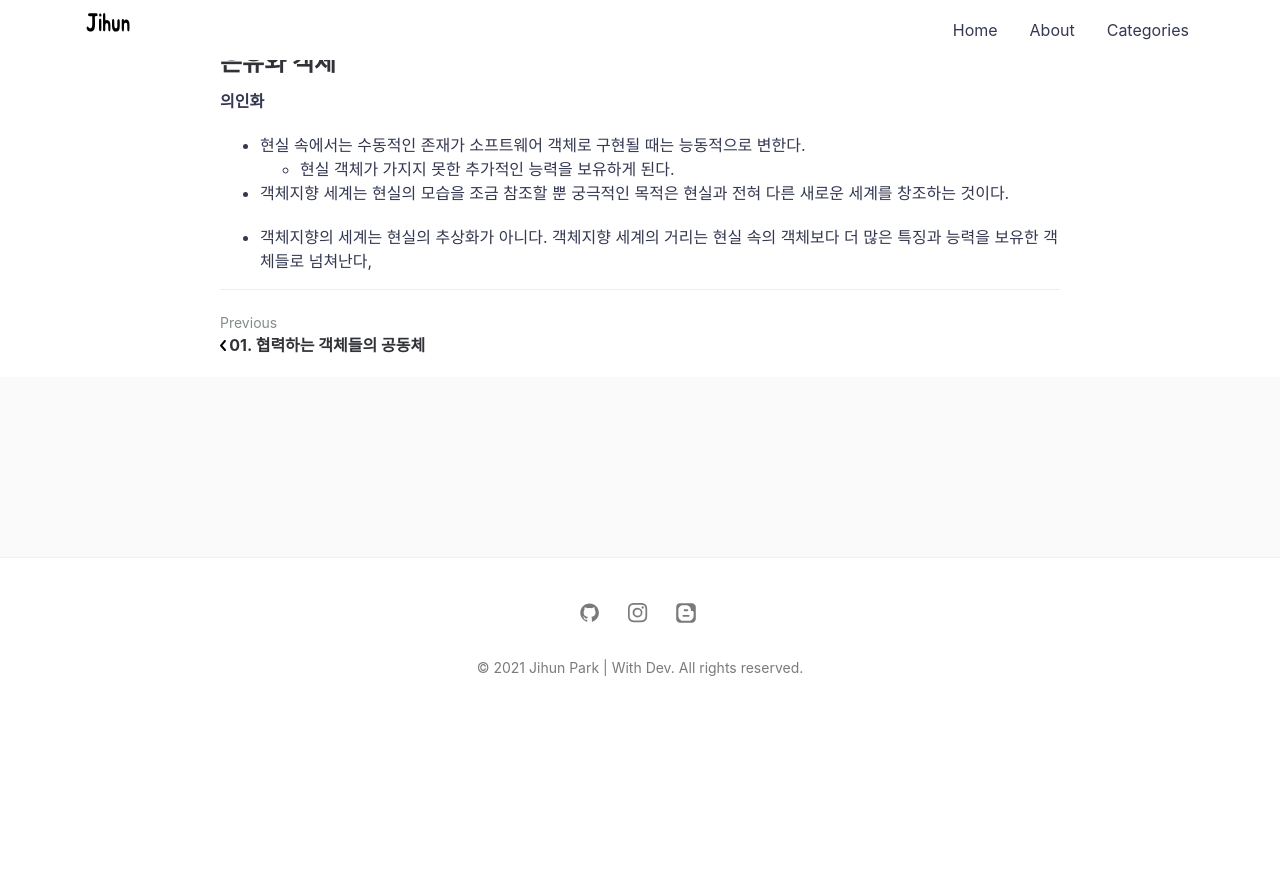
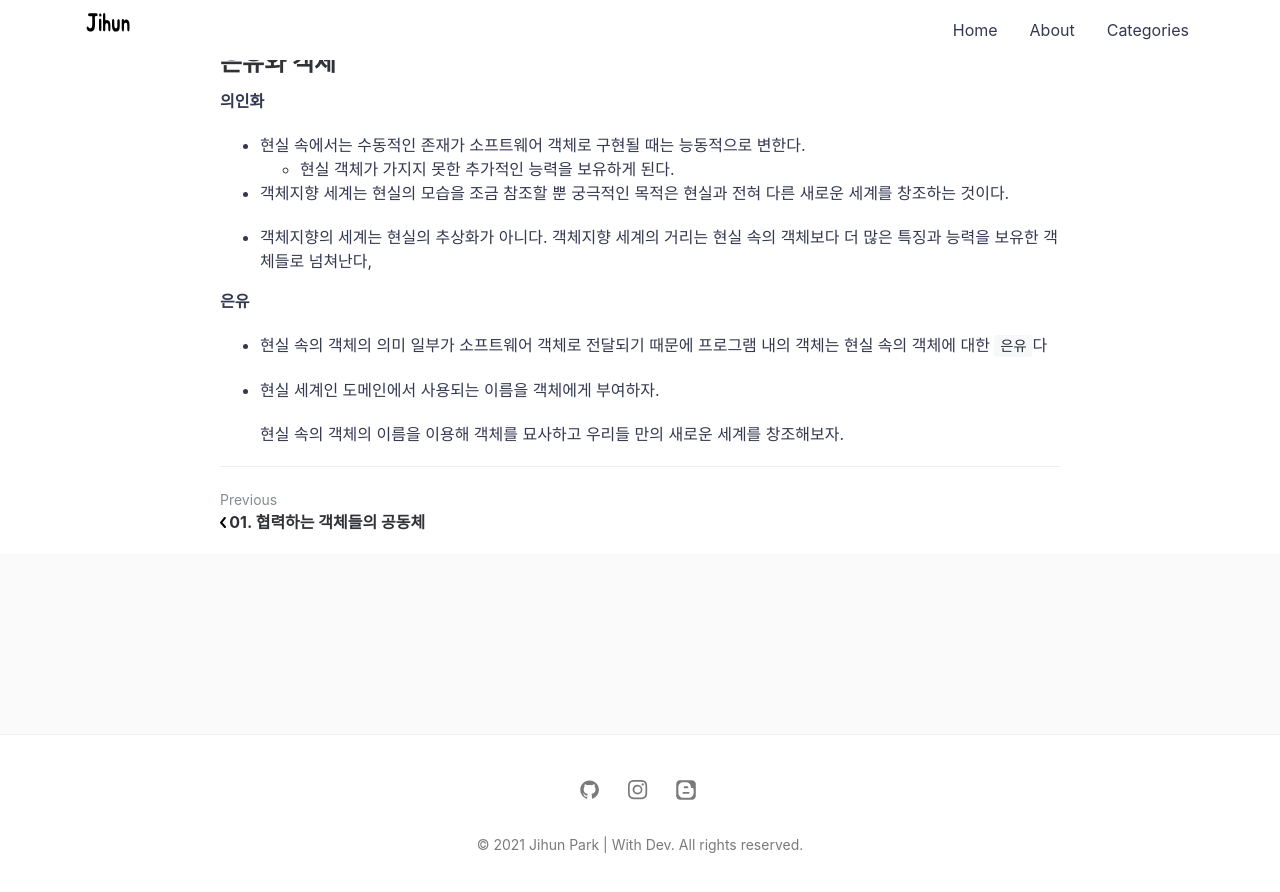
Before and after one commit to jihunparkme/jihunparkme.github.io, a Jekyll site: the page built from _posts/2021-01-26-TheEOO-이상한-나라의-객체.md, in a window 1280 px wide and 900 px high, scrolled down 3981 px. Shown: the top 892 px of the window. Built offline with Jekyll 4.4.1, drawn with Linux system fonts in a browser that asks for light colours; comment, search, counter and statistics services are not loaded; before the commit the page ends 4704 px from its top, so only the background shows below that; some of the changed text lies outside the part shown.

Commit message:
add contents

```diff
--- a/_posts/2021-01-26-TheEOO-이상한-나라의-객체.md
+++ b/_posts/2021-01-26-TheEOO-이상한-나라의-객체.md
@@ -174,3 +174,11 @@ featured-img: TheEOO
 - 객체지향 세계는 현실의 모습을 조금 참조할 뿐 궁극적인 목적은 현실과 전혀 다른 새로운 세계를 창조하는 것이다.
 
 - 객체지향의 세계는 현실의 추상화가 아니다. 객체지향 세계의 거리는 현실 속의 객체보다 더 많은 특징과 능력을 보유한 객체들로 넘쳐난다,
+
+**은유**
+
+- 현실 속의 객체의 의미 일부가 소프트웨어 객체로 전달되기 때문에 프로그램 내의 객체는 현실 속의 객체에 대한 `은유`다
+
+- 현실 세계인 도메인에서 사용되는 이름을 객체에게 부여하자.
+
+> 현실 속의 객체의 이름을 이용해 객체를 묘사하고 우리들 만의 새로운 세계를 창조해보자.
```
